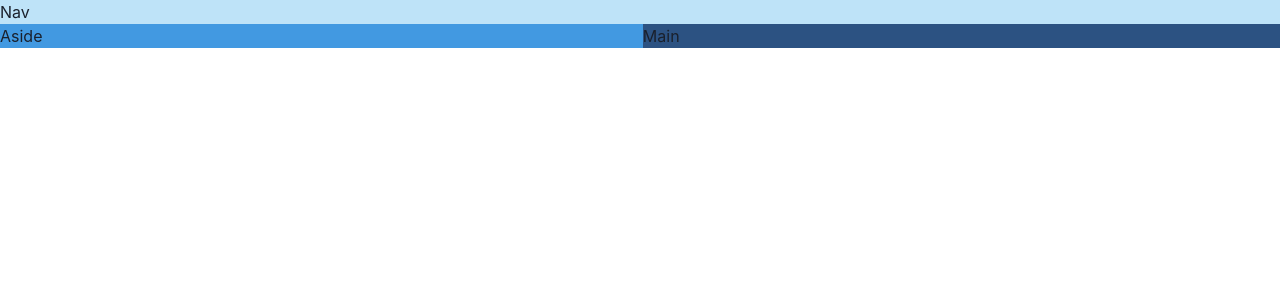
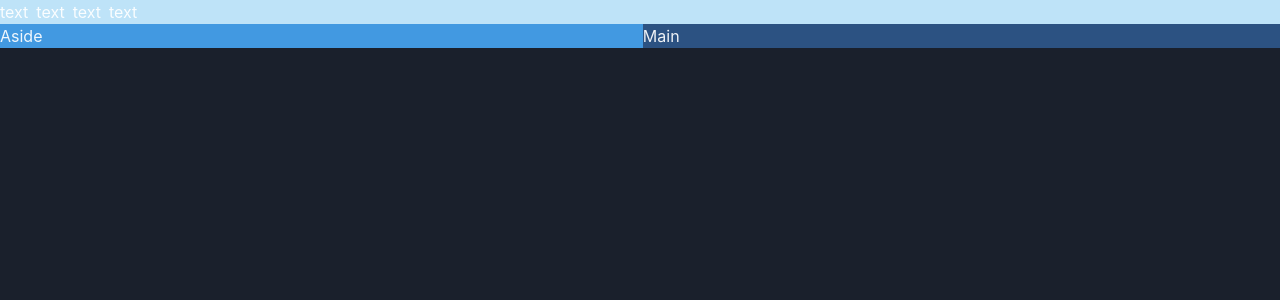
Before and after one commit to cakajervisa/VideGamesReactApp, a React (Vite) app: page / in a window 1280 px wide. Shown: the top 300 px of the page. Built offline with nearby package versions, Linux system fonts and the light colour scheme.

Commit message:
Implement Dark Mode

```diff
--- a/src/App.tsx
+++ b/src/App.tsx
@@ -1,4 +1,5 @@
 import { Grid, GridItem, Show } from "@chakra-ui/react";
+import NavBar from "./components/NavBar";
 
 function App() {
   return (
@@ -9,7 +10,7 @@
       }}
     >
       <GridItem area="nav" bg={"blue.100"}>
-        Nav
+        <NavBar></NavBar>
       </GridItem>
       <Show above="lg">
         <GridItem area="aside" bg={"blue.400"}>
--- /dev/null
+++ b/src/components/NavBar.tsx
@@ -0,0 +1,14 @@
+import { HStack, Text } from "@chakra-ui/react";
+
+const NavBar = () => {
+  return (
+    <HStack>
+      <Text>text</Text>
+      <Text>text</Text>
+      <Text>text</Text>
+      <Text>text</Text>
+    </HStack>
+  );
+};
+
+export default NavBar;
--- a/src/main.tsx
+++ b/src/main.tsx
@@ -1,11 +1,13 @@
 import React from "react";
 import ReactDOM from "react-dom/client";
 import App from "./App";
-import { ChakraProvider, Grid } from "@chakra-ui/react";
+import { ChakraProvider, Grid, ColorModeScript } from "@chakra-ui/react";
+import theme from "./theme";
 
 ReactDOM.createRoot(document.getElementById("root") as HTMLElement).render(
   <React.StrictMode>
-    <ChakraProvider>
+    <ChakraProvider theme={theme}>
+      <ColorModeScript initialColorMode={theme.config.initialColorMode} />
       <App />
     </ChakraProvider>
   </React.StrictMode>
--- /dev/null
+++ b/src/theme.ts
@@ -0,0 +1,13 @@
+
+import { extendTheme, type ThemeConfig } from '@chakra-ui/react'
+
+
+const config: ThemeConfig = {
+  initialColorMode: 'dark',
+  useSystemColorMode: false,
+}
+
+
+const theme = extendTheme({ config })
+
+export default theme
```
